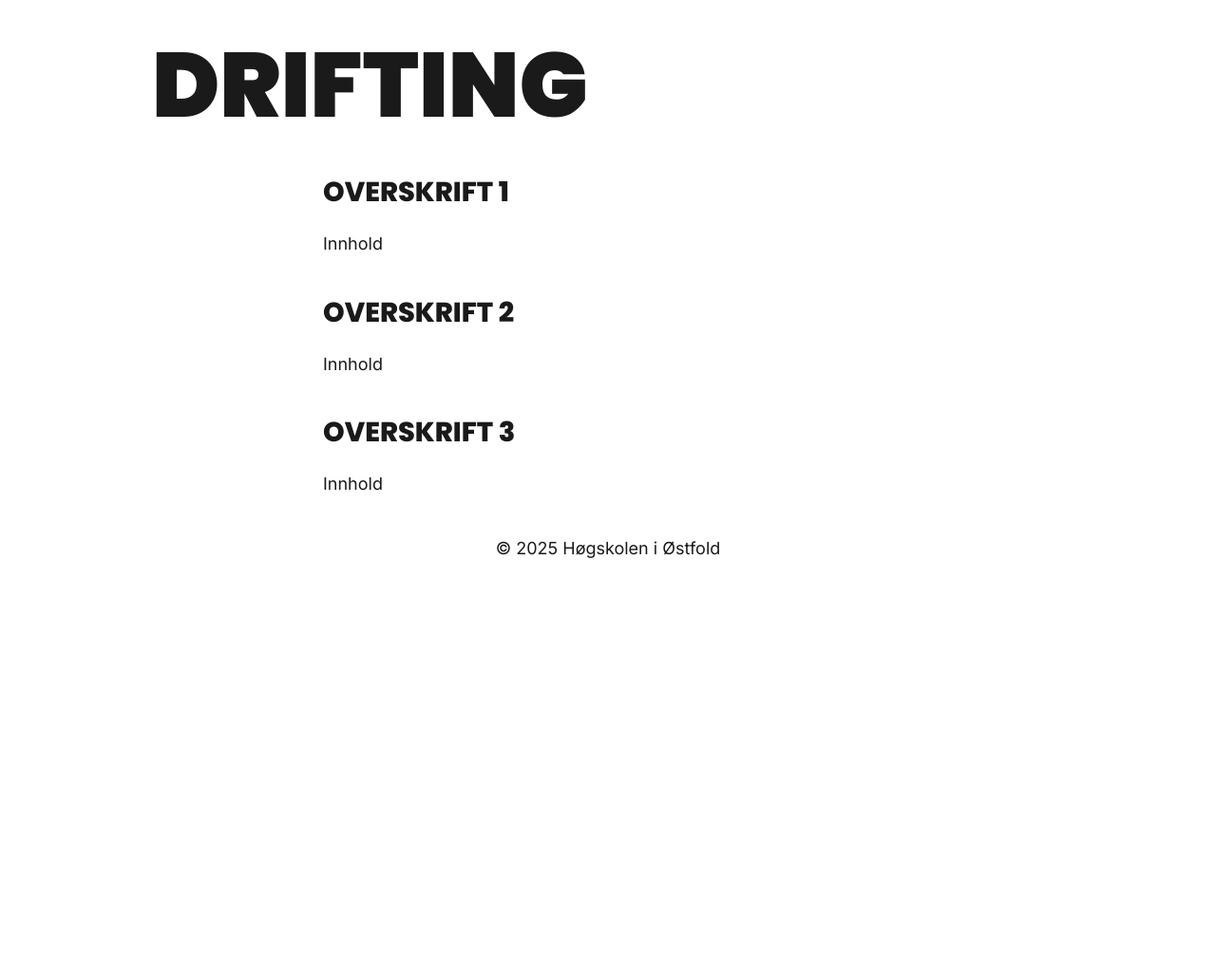
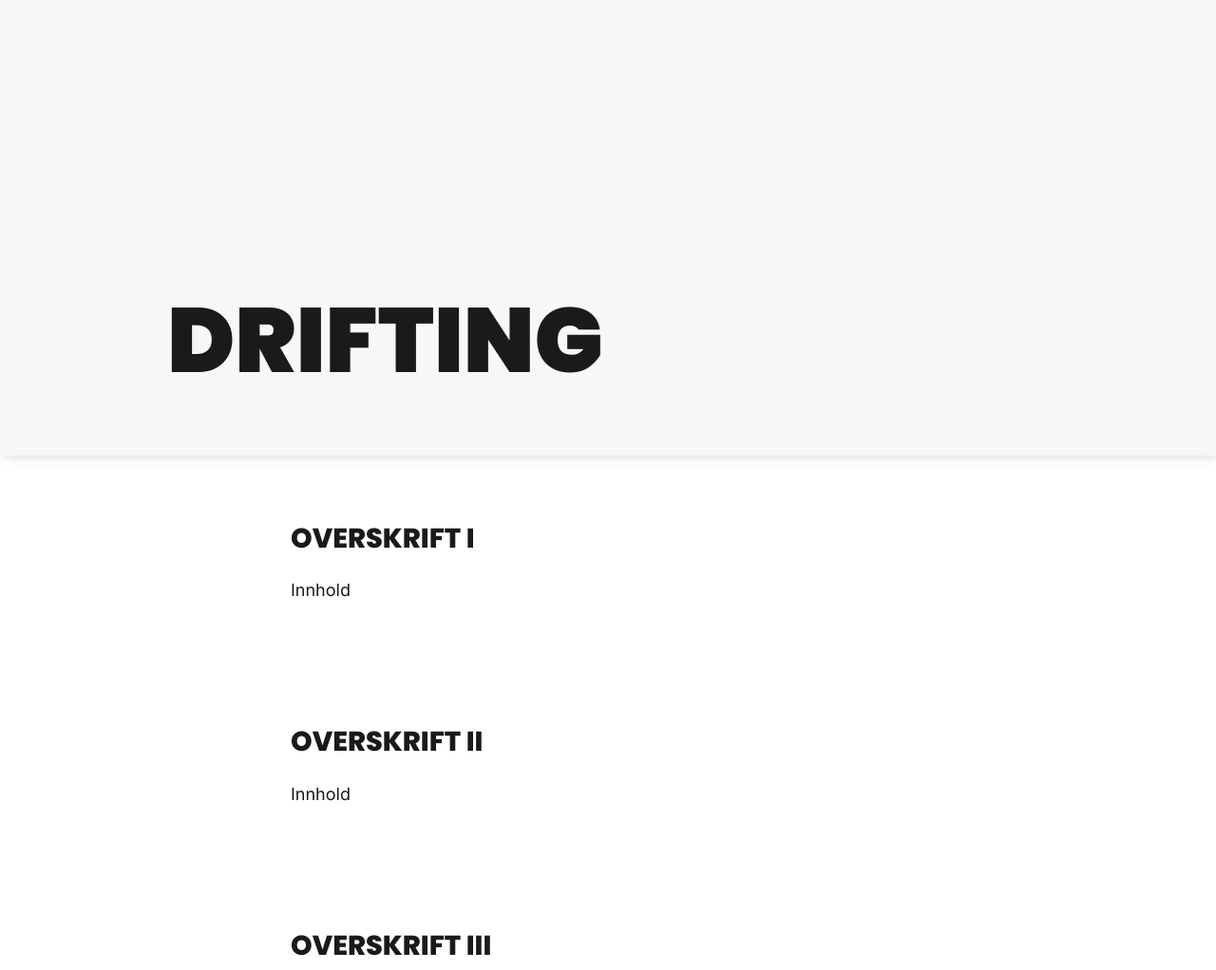
Before and after one commit to mokkajave/komdesign, a plain HTML site: page sak2/index.html in a window 1280 px wide. Shown: the top 1022 px of the page at 95% size. Before the commit the page ends 800 px from the top, so only its background shows below. Drawn offline with Linux system fonts and the light colour scheme.

Commit message:
Lagt til mer css

```diff
--- a/sak2/css/style.css
+++ b/sak2/css/style.css
@@ -11,7 +11,6 @@ body {
     font-size: 1rem;
     line-height: 1.6;
     color: #1a1a1a;
-    padding: 2rem 1rem;
 }
 
 .content-container {
@@ -20,9 +19,24 @@ body {
 }
 
 .text-container {
-    max-width: 600px;
+    max-width: 700px;
     width: 100%;
     margin: 0 auto;
+    padding: 2rem 1rem;
+}
+
+.hero-wrapper {
+    background-color: #f7f7f7;
+    box-shadow: 4px 0 12px rgb(0, 0, 0, 0.2)
+}
+
+.hero-section {
+    width: 100%;
+    padding: 6rem 1rem 2rem 1rem;
+    min-height: 40vh;
+    display: flex;
+    align-items: flex-end;
+    justify-content: flex-start;
 }
 
 h1, h2 {
@@ -33,12 +47,12 @@ h1, h2 {
 h1 {
     font-size: 4.2rem;
     font-weight: 900;
-    margin-bottom: 2rem;
     line-height: 1.2;
+    color: #1a1a1a;
 }
 
 h2 {
-    font-size: 1.8rem;
+    font-size: 1.5rem;
     font-weight: 800;
     margin-top: 2rem;
     margin-bottom: 1rem;
@@ -65,4 +79,13 @@ footer {
     h1 {
         font-size: 6rem;
     }
+
+    h2 {
+        font-size: 1.8rem;
+    }
+
+    .hero-section {
+        min-height: 60vh;
+        padding: 6rem 1rem 4rem 1rem;
+    }
 }
--- a/sak2/index.html
+++ b/sak2/index.html
@@ -8,23 +8,25 @@
 </head>
 <body>
     <main>
-        <article class="content-container">
-            <header>
-                <h1>Drifting</h1>
+        <article>
+            <header class="hero-wrapper">
+                <div class="hero-section content-container">
+                    <h1>Drifting</h1>
+                </div>
             </header>
 
             <section class="text-container">
-                <h2>Overskrift 1</h2>
+                <h2>Overskrift I</h2>
                 <p>Innhold</p>
             </section>
 
             <section class="text-container">
-                <h2>Overskrift 2</h2>
+                <h2>Overskrift II</h2>
                 <p>Innhold</p>
             </section>
 
             <section class="text-container">
-                <h2>Overskrift 3</h2>
+                <h2>Overskrift III</h2>
                 <p>Innhold</p>
             </section>
         </article>
```
